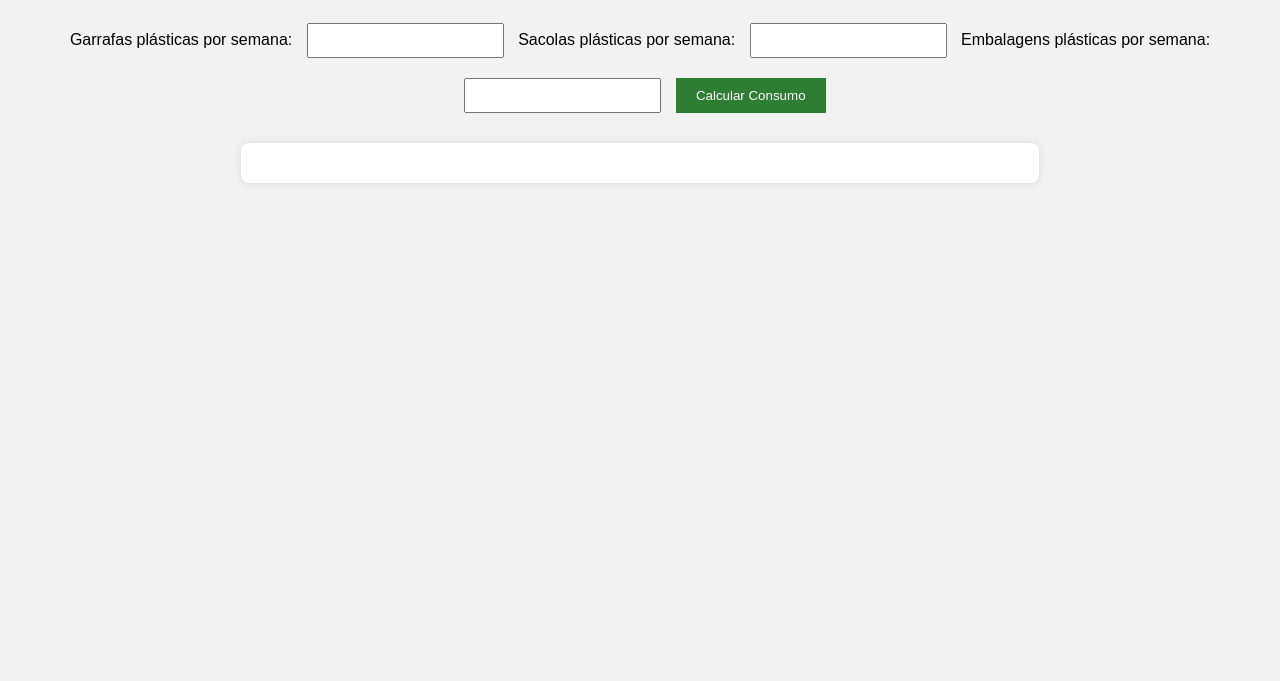
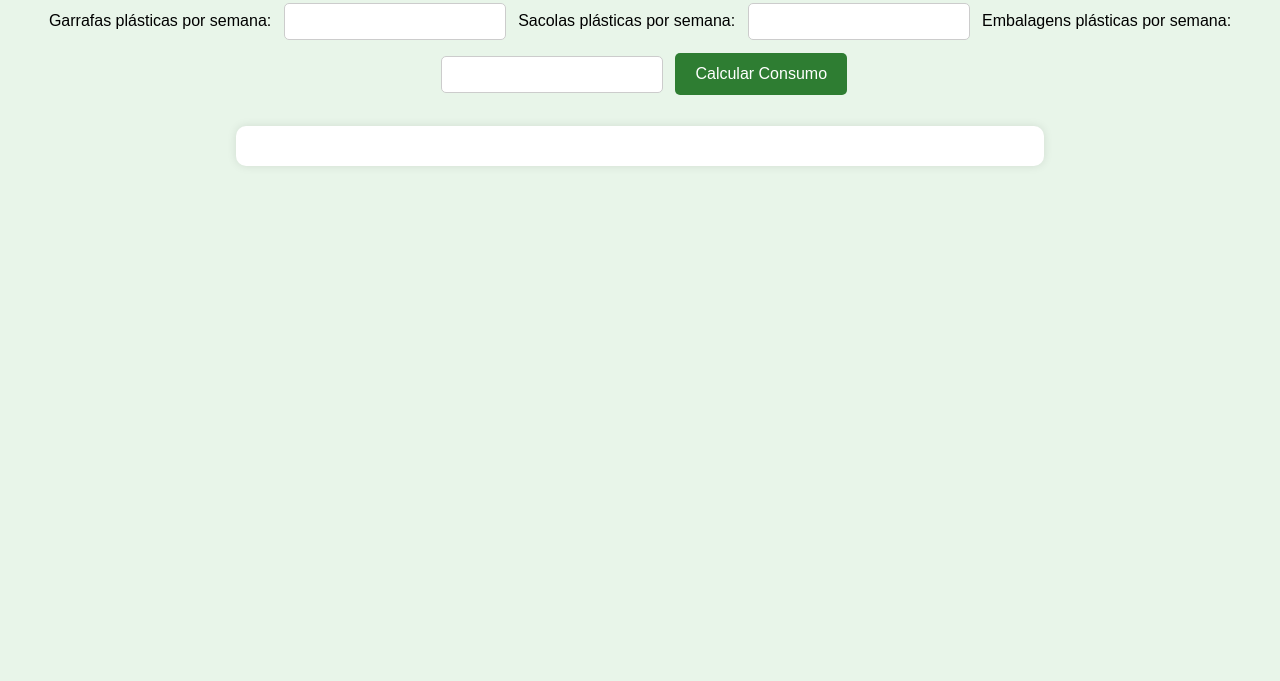
Before and after one commit to praxede/Plastic-calculator, a plain HTML site: page index.html in a window 1280 px wide. Shown: the part 119-800 px from the top of the page. Drawn offline with Linux system fonts and the light colour scheme.

Commit message:
Update style.css

```diff
--- a/style.css
+++ b/style.css
@@ -1,31 +1,59 @@
 body{
-font-family: Arial;
+font-family: Arial, sans-serif;
+background:#e8f5e9;
 text-align:center;
-margin-top:40px;
-background:#f2f2f2;
+margin:0;
+padding:0;
+}
+
+header{
+background:#2e7d32;
+color:white;
+padding:20px;
+}
+
+.container{
+margin-top:30px;
 }
 
 input{
-margin:10px;
-padding:8px;
+padding:10px;
+margin:8px;
+width:200px;
+border-radius:5px;
+border:1px solid #ccc;
 }
 
 button{
-padding:10px 20px;
+padding:12px 20px;
 background:#2e7d32;
 color:white;
 border:none;
+border-radius:5px;
 cursor:pointer;
+font-size:16px;
+}
+
+button:hover{
+background:#1b5e20;
 }
 
 #resultado{
-margin-top:20px;
+margin-top:25px;
 font-size:18px;
 background:white;
 padding:20px;
-border-radius:8px;
+border-radius:10px;
 width:60%;
 margin-left:auto;
 margin-right:auto;
 box-shadow:0 0 10px rgba(0,0,0,0.1);
 }
+
+footer{
+margin-top:40px;
+background:#2e7d32;
+color:white;
+padding:15px;
+font-size:14px;
+}
```
